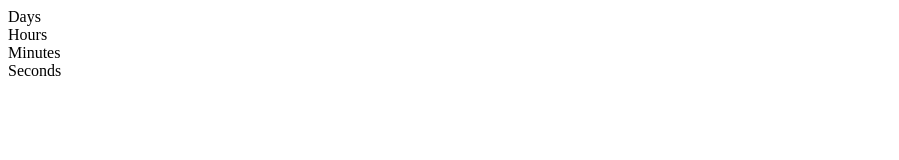
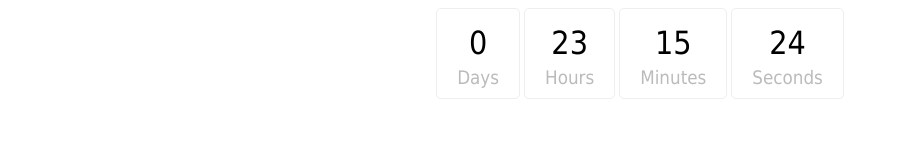
Before and after one commit to kent10ou/countdownTimer, a plain HTML site: page index.html in a window 1280 px wide. Shown: the whole page, without its empty margins (0-899 px from the left). Drawn offline with nearby package versions, Linux system fonts and the light colour scheme.

Commit message:
countdown timer works and displayed

```diff
--- a/countdownTimer.js
+++ b/countdownTimer.js
@@ -1,4 +1,3 @@
-var endDate = 'March 31 2017';
 
 function timeRemaining (endTime) {
   var timeLeft = Date.parse(endTime) - Date.parse(new Date());
@@ -16,3 +15,28 @@ function timeRemaining (endTime) {
     'days': days
   }
 }
+
+function initializeClock(endtime) {
+
+  function updateTimer() {
+    var time = timeRemaining(endtime);
+
+    $('.days').html(time.days);
+    $('.hours').html(('0' + time.hours).slice(-2));
+    $('.minutes').html(('0' + time.minutes).slice(-2));
+    $('.seconds').html(('0' + time.seconds).slice(-2));
+
+    // clearInterval when time expires
+    if (time.timeLeft <= 0) {
+      clearInterval(timeinterval);
+    }
+  }
+
+  updateTimer();
+  // refresh countdown timer
+  var timeinterval = setInterval(updateTimer, 1000);
+}
+
+var endDate = 'March 31 2017';
+
+initializeClock(endDate);
--- a/index.html
+++ b/index.html
@@ -5,22 +5,22 @@
 </head>
 
 <body>
-  <div id='container'>
-    <div>
-
-      <div class='days'>Days</div>
+  <div id='timer'>
+    <div class='container'>
+      <span class='days'></span>
+      <div class='text'>Days</div>
     </div>
-    <div>
-
-      <div class='hours'>Hours</div>
+    <div class='container'>
+      <span class='hours'></span>
+      <div class='text'>Hours</div>
     </div>
-    <div>
-
-      <div class='minutes'>Minutes</div>
+    <div class='container'>
+      <span class='minutes'></span>
+      <div class='text'>Minutes</div>
     </div>
-    <div>
-
-      <div class='seconds'>Seconds</div>
+    <div class='container'>
+      <span class='seconds'></span>
+      <div class='text'>Seconds</div>
     </div>
   </div>
 
--- a/styles.css
+++ b/styles.css
@@ -0,0 +1,30 @@
+body {
+  text-align: center;
+}
+
+#timer {
+  display: inline-block;
+  text-align: center;
+}
+
+.container {
+  padding: 10px 20px 10px 20px;
+  border: solid #EEE;
+  border-width: 1px;
+  border-radius: 5px;
+  display: inline-block;
+}
+
+span {
+  padding: 5px;
+  border-radius: 3px;
+  display: inline-block;
+  font-size: 24pt;
+  font-family: Tahoma;
+}
+
+.text {
+  color: #BBB;
+  font-size: 14pt;
+  font-family: Tahoma;
+}
```
